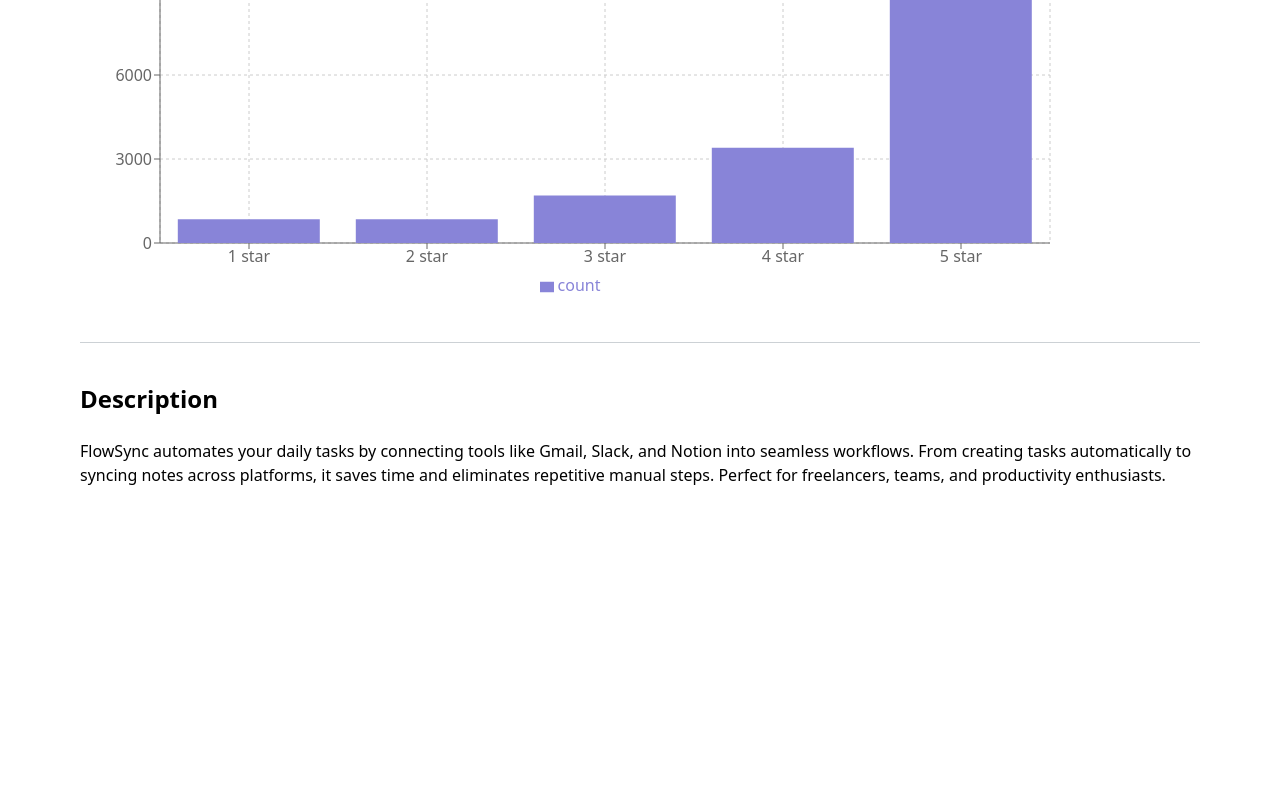
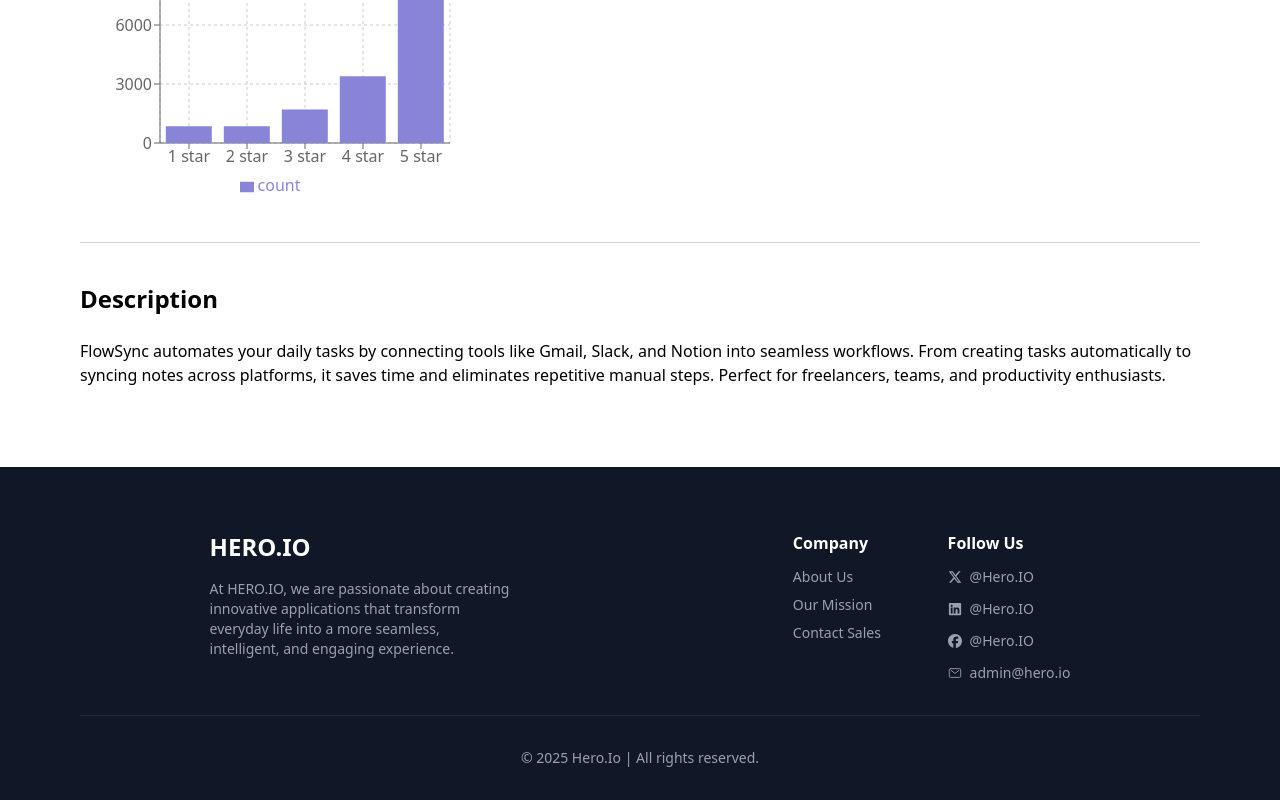
Before and after one commit to BrainlessDip/PH-B12-08-HeroIO, a React (Vite) app: page /apps/1 in a window 1280 px wide. Shown: the part 747-1547 px from the top of the page. Before the commit the page ends 1314 px from the top, so only its background shows below. Built offline with nearby package versions, Linux system fonts and the light colour scheme.

Commit message:
feat: add footer and some responsiveness

```diff
--- /dev/null
+++ b/src/Components/Footer.jsx
@@ -0,0 +1,53 @@
+import React from "react";
+import { FaFacebook, FaLinkedin, FaXTwitter } from "react-icons/fa6";
+import { IoMailOutline } from "react-icons/io5";
+
+const Footer = () => {
+  return (
+    <footer className="bg-gray-900 text-white pt-16 pb-8 px-6 md:px-20">
+      <div className="max-w-[1200px] mx-auto flex flex-col md:flex-row md:justify-around gap-12 md:gap-6">
+        <div className="md:max-w-[300px]">
+          <h2 className="text-2xl font-bold mb-4">HERO.IO</h2>
+          <p className="text-gray-400 text-sm">
+            At HERO.IO, we are passionate about creating innovative applications
+            that transform everyday life into a more seamless, intelligent, and
+            engaging experience.
+          </p>
+        </div>
+        <div className="grid grid-cols-2 gap-6 md:gap-8">
+          <div>
+            <h3 className="font-semibold mb-3">Company</h3>
+            <ul className="text-gray-400 text-sm flex flex-col gap-2">
+              <li className="hover:text-white cursor-pointer">About Us</li>
+              <li className="hover:text-white cursor-pointer">Our Mission</li>
+              <li className="hover:text-white cursor-pointer">Contact Sales</li>
+            </ul>
+          </div>
+          <div>
+            <h3 className="font-semibold mb-3">Follow Us</h3>
+            <ul className="text-gray-400 text-sm flex flex-col gap-3">
+              <li className="flex items-center gap-2 hover:text-white cursor-pointer">
+                <FaXTwitter /> @Hero.IO
+              </li>
+              <li className="flex items-center gap-2 hover:text-white cursor-pointer">
+                <FaLinkedin /> @Hero.IO
+              </li>
+              <li className="flex items-center gap-2 hover:text-white cursor-pointer">
+                <FaFacebook /> @Hero.IO
+              </li>
+              <li className="flex items-center gap-2 hover:text-white cursor-pointer">
+                <IoMailOutline /> admin@hero.io
+              </li>
+            </ul>
+          </div>
+        </div>
+      </div>
+      <div className="border-t border-gray-700 opacity-50 my-8"></div>
+      <p className="text-center text-gray-400 text-sm">
+        © 2025 Hero.Io | All rights reserved.
+      </p>
+    </footer>
+  );
+};
+
+export default Footer;
--- a/src/Pages/AppDetails.jsx
+++ b/src/Pages/AppDetails.jsx
@@ -24,11 +24,11 @@ const AppDetails = () => {
   const [InstalledApps, SetInstalledApps] = useState(GetInstalledApps());
   return (
     <>
-      <div className="p-20">
+      <div className="p-8 md:p-20">
         <div>
           {app ? (
             <>
-              <div className="flex justify-start items-center gap-10 inter ">
+              <div className="flex justify-start items-center flex-col md:flex-row gap-10 inter ">
                 <div>
                   <img
                     src="https://hero-apps.pages.dev/app-logo/icon-005.webp"
@@ -68,6 +68,7 @@ const AppDetails = () => {
                       </h1>
                     </div>
                   </div>
+                  <div className="flex md:block justify-center items-center">
                     <button
                       className="bg-[#00d390] rounded-[4px] text-white px-5 py-3.5 text-[20px] font-semibold"
                       onClick={() => {
@@ -81,12 +82,13 @@ const AppDetails = () => {
                     </button>
                   </div>
                 </div>
+              </div>
               <div className="border-b-[1px] border-[#001931] opacity-20 my-10"></div>
               <h1 className="mb-6 text-2xl font-semibold">Ratings</h1>
 
               <BarChart
-                width={1000}
-                height={400}
+                width={400}
+                height={300}
                 data={app.ratings}
                 margin={{
                   top: 5,
--- a/src/Pages/Installation.jsx
+++ b/src/Pages/Installation.jsx
@@ -31,7 +31,7 @@ const Installation = () => {
   }, [InstalledApps, sort, AllApps]);
 
   return (
-    <div className="p-10 md:p-20 inter bg-[#f5f5f5] min-h-screen">
+    <div className="p-5 pt-20 inter bg-[#f5f5f5] min-h-screen">
       <h1 className="text-5xl font-bold text-center mb-5">
         Your Installed Apps
       </h1>
--- a/src/Root.jsx
+++ b/src/Root.jsx
@@ -2,6 +2,7 @@ import React from "react";
 import { Outlet, useNavigation } from "react-router";
 import NavBar from "./Components/NavBar";
 import Loading from "./Components/Loading";
+import Footer from "./Components/Footer";
 
 function Root() {
   const navigation = useNavigation();
@@ -9,6 +10,7 @@ function Root() {
     <>
       <NavBar />
       {navigation.state === "loading" ? <Loading /> : <Outlet></Outlet>}
+      <Footer />
     </>
   );
 }
```
Lines whose indentation alone changed are shown as unchanged.
